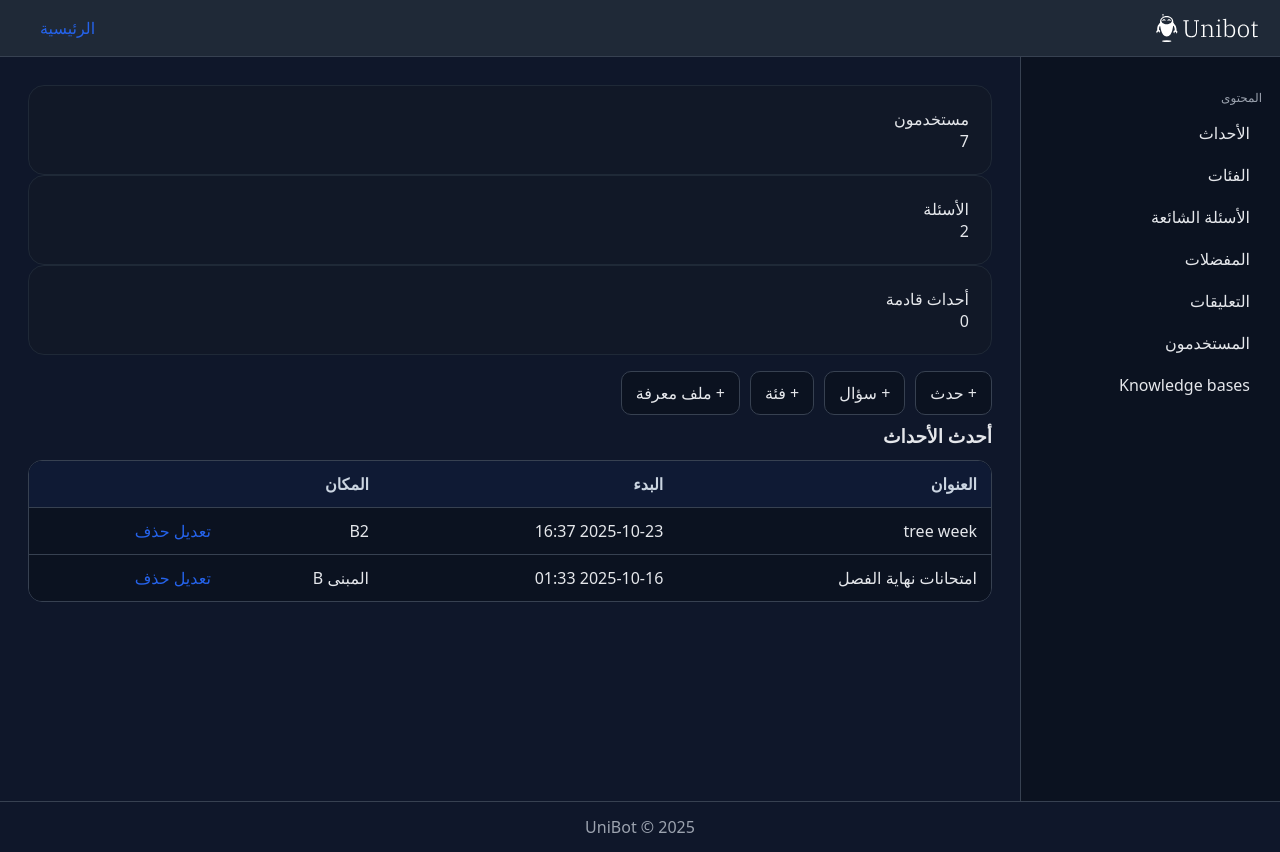
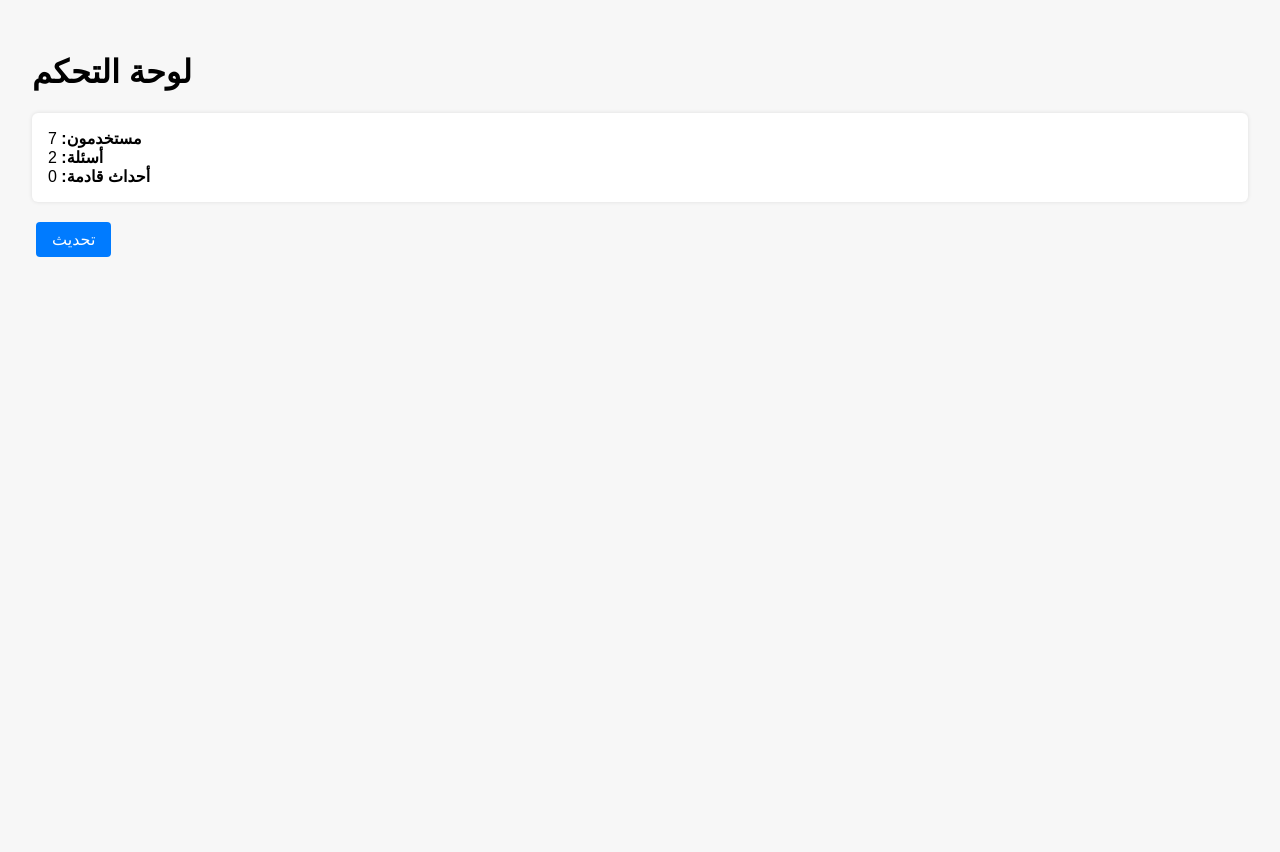
Before and after one commit to M0simi/portfolio, a Django app: page / in a window 1280 px wide. After the commit the page ends 257 px from the top, so only its background shows below. Run offline with Django 4.2, Linux system fonts and the light colour scheme; a user stored in the database is signed in; data comes from the database, SQL or seed files in the repository.

Commit message:
Update dashboard.html

```diff
--- a/unibot_project/custom_admin/templates/custom_admin/dashboard.html
+++ b/unibot_project/custom_admin/templates/custom_admin/dashboard.html
@@ -1,38 +1,23 @@
-{% extends "custom_admin/base.html" %}
-{% block title %}لوحة UniBot{% endblock %}
-{% block content %}
-<div class="cards">
-  <div class="card"><div class="card-title">مستخدمون</div><div class="card-value">{{ stats.users }}</div></div>
-  <div class="card"><div class="card-title">الأسئلة</div><div class="card-value">{{ stats.faqs }}</div></div>
-  <div class="card"><div class="card-title">أحداث قادمة</div><div class="card-value">{{ stats.upcoming_events }}</div></div>
-</div>
-
-<div class="toolbar">
-  <a class="btn" href="{% url 'custom_admin:event_add' %}">+ حدث</a>
-  <a class="btn" href="{% url 'custom_admin:faq_add' %}">+ سؤال</a>
-  <a class="btn" href="{% url 'custom_admin:category_add' %}">+ فئة</a>
-  <a class="btn" href="{% url 'custom_admin:kb_add' %}">+ ملف معرفة</a>
-</div>
-
-<h3 class="section-title">أحدث الأحداث</h3>
-<div class="table-wrap">
-  <table class="table">
-    <thead><tr><th>العنوان</th><th>البدء</th><th>المكان</th><th></th></tr></thead>
-    <tbody>
-      {% for e in recent_events %}
-      <tr>
-        <td>{{ e.title }}</td>
-        <td>{{ e.start_date|date:"Y-m-d H:i" }}</td>
-        <td>{{ e.location }}</td>
-        <td class="actions">
-          <a class="link" href="{% url 'custom_admin:event_edit' e.pk %}">تعديل</a>
-          <a class="link danger" href="{% url 'custom_admin:event_delete' e.pk %}">حذف</a>
-        </td>
-      </tr>
-      {% empty %}
-      <tr><td colspan="4">لا توجد بيانات</td></tr>
-      {% endfor %}
-    </tbody>
-  </table>
-</div>
-{% endblock %}
+<!DOCTYPE html>
+<html lang="ar">
+<head>
+  <meta charset="utf-8">
+  <title>لوحة UniBot</title>
+  <style>
+    body{font-family:Arial;background:#f7f7f7;margin:0;padding:2rem}
+    .card{background:#fff;padding:1rem;margin:1rem 0;border-radius:6px;box-shadow:0 0 4px rgba(0,0,0,.1)}
+    .btn{display:inline-block;background:#007bff;color:#fff;padding:.5rem 1rem;border-radius:4px;text-decoration:none;margin:.25rem}
+  </style>
+</head>
+<body>
+  <h1>لوحة التحكم</h1>
+  <div class="card">
+    <strong>مستخدمون:</strong> {{ stats.users }}<br>
+    <strong>أسئلة:</strong> {{ stats.faqs }}<br>
+    <strong>أحداث قادمة:</strong> {{ stats.upcoming_events }}
+  </div>
+  <div>
+    <a class="btn" href="{% url 'custom_admin:dashboard' %}">تحديث</a>
+  </div>
+</body>
+</html>
```
